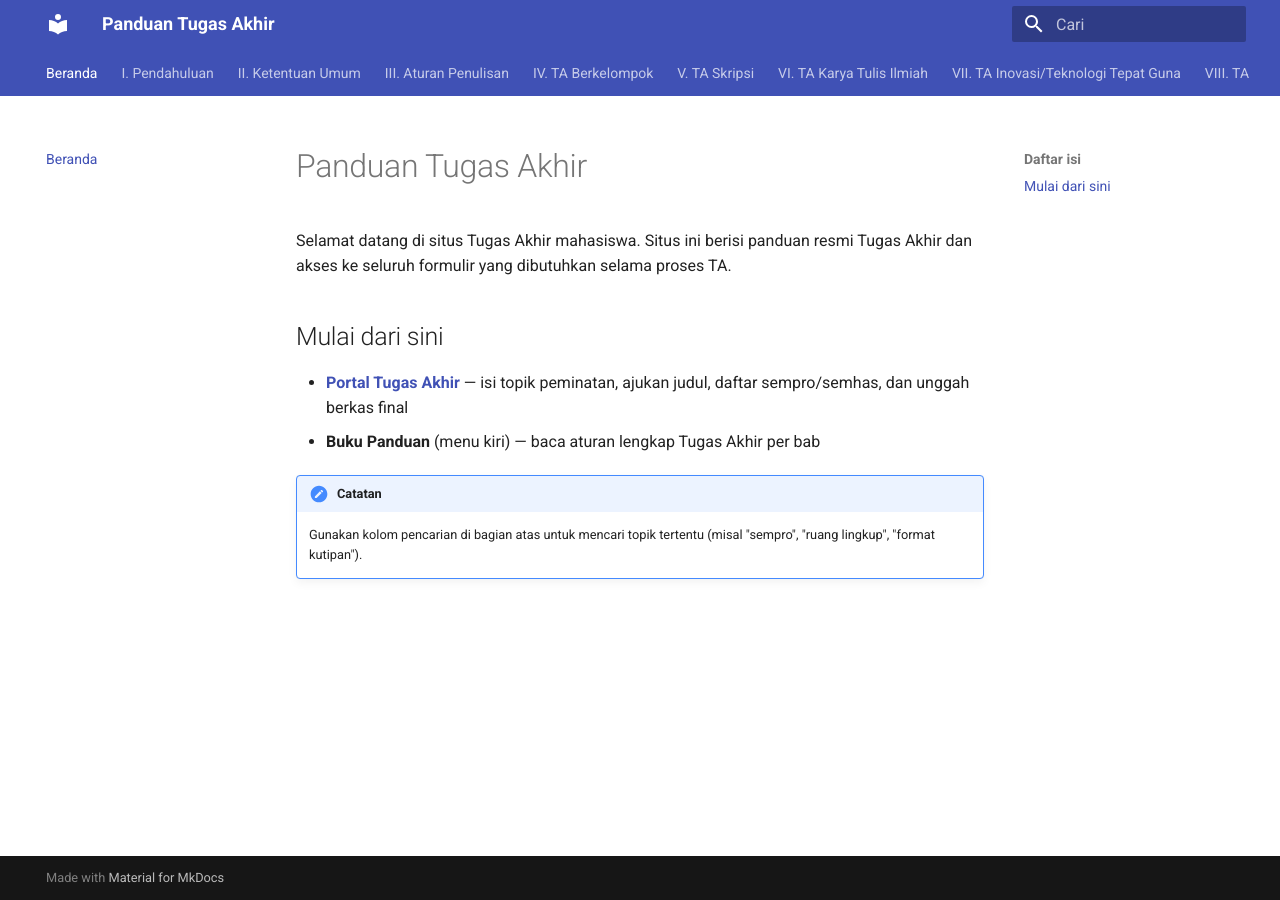
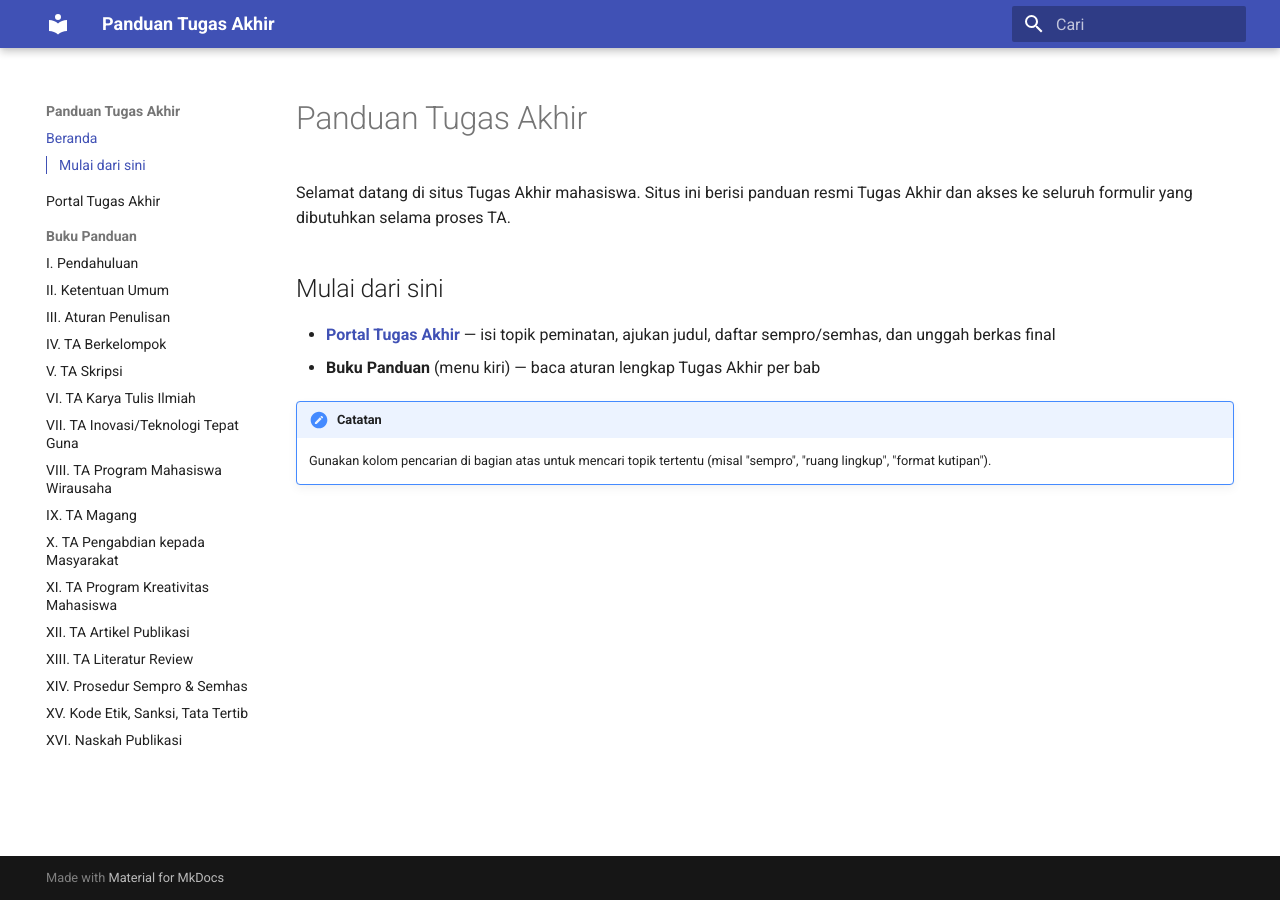
Before and after one commit to arif-fst/Panduan-TA-FST-UHB, an MkDocs documentation site: the page built from docs/index.md, in a window 1280 px wide. Built offline with MkDocs 1.6.1 and Material for MkDocs 9.7.7, drawn with Linux system fonts in a browser that asks for light colours.

Commit message:
Update mkdocs.yml

```diff
--- a/mkdocs.yml
+++ b/mkdocs.yml
@@ -7,31 +7,35 @@ theme:
     primary: indigo
     accent: indigo
   features:
-    - navigation.tabs
+    - navigation.sections
+    - navigation.indexes
     - navigation.top
-    - navigation.indexes
+    - navigation.expand
+    - toc.integrate
     - search.suggest
     - search.highlight
     - content.code.copy
 
 nav:
   - Beranda: index.md
-  - "I. Pendahuluan": 01-pendahuluan.md
-  - "II. Ketentuan Umum": 02-ketentuan-umum.md
-  - "III. Aturan Penulisan": 03-aturan-penulisan.md
-  - "IV. TA Berkelompok": 04-ta-berkelompok.md
-  - "V. TA Skripsi": 05-ta-skripsi.md
-  - "VI. TA Karya Tulis Ilmiah": 06-ta-kti.md
-  - "VII. TA Inovasi/Teknologi Tepat Guna": 07-ta-inovasi-teknologi.md
-  - "VIII. TA Program Mahasiswa Wirausaha": 08-ta-wirausaha.md
-  - "IX. TA Magang": 09-ta-magang.md
-  - "X. TA Pengabdian kepada Masyarakat": 10-ta-pengabdian-masyarakat.md
-  - "XI. TA Program Kreativitas Mahasiswa": 11-ta-pkm.md
-  - "XII. TA Artikel Publikasi": 12-ta-artikel-publikasi.md
-  - "XIII. TA Literatur Review": 13-ta-literatur-review.md
-  - "XIV. Prosedur Sempro & Semhas": 14-prosedur-sempro-semhas.md
-  - "XV. Kode Etik, Sanksi, Tata Tertib": 15-kode-etik-sanksi.md
-  - "XVI. Naskah Publikasi": 16-naskah-publikasi.md
+  - Portal Tugas Akhir: portal.md
+  - Buku Panduan:
+      - "I. Pendahuluan": 01-pendahuluan.md
+      - "II. Ketentuan Umum": 02-ketentuan-umum.md
+      - "III. Aturan Penulisan": 03-aturan-penulisan.md
+      - "IV. TA Berkelompok": 04-ta-berkelompok.md
+      - "V. TA Skripsi": 05-ta-skripsi.md
+      - "VI. TA Karya Tulis Ilmiah": 06-ta-kti.md
+      - "VII. TA Inovasi/Teknologi Tepat Guna": 07-ta-inovasi-teknologi.md
+      - "VIII. TA Program Mahasiswa Wirausaha": 08-ta-wirausaha.md
+      - "IX. TA Magang": 09-ta-magang.md
+      - "X. TA Pengabdian kepada Masyarakat": 10-ta-pengabdian-masyarakat.md
+      - "XI. TA Program Kreativitas Mahasiswa": 11-ta-pkm.md
+      - "XII. TA Artikel Publikasi": 12-ta-artikel-publikasi.md
+      - "XIII. TA Literatur Review": 13-ta-literatur-review.md
+      - "XIV. Prosedur Sempro & Semhas": 14-prosedur-sempro-semhas.md
+      - "XV. Kode Etik, Sanksi, Tata Tertib": 15-kode-etik-sanksi.md
+      - "XVI. Naskah Publikasi": 16-naskah-publikasi.md
 
 plugins:
   - search
@@ -41,3 +45,4 @@ markdown_extensions:
   - tables
   - toc:
       permalink: true
+      toc_depth: 3
```
